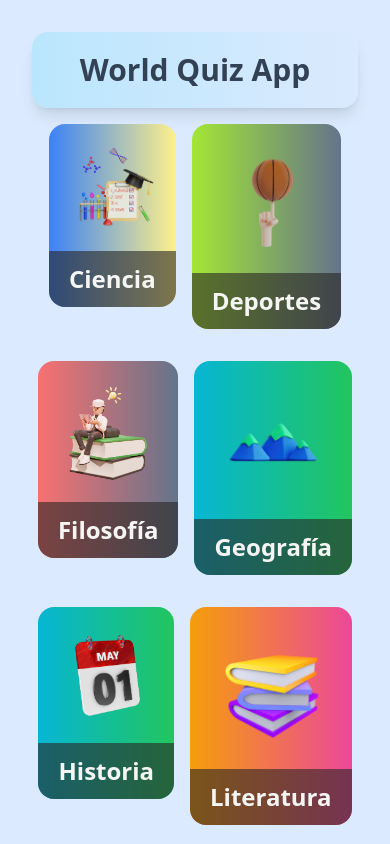
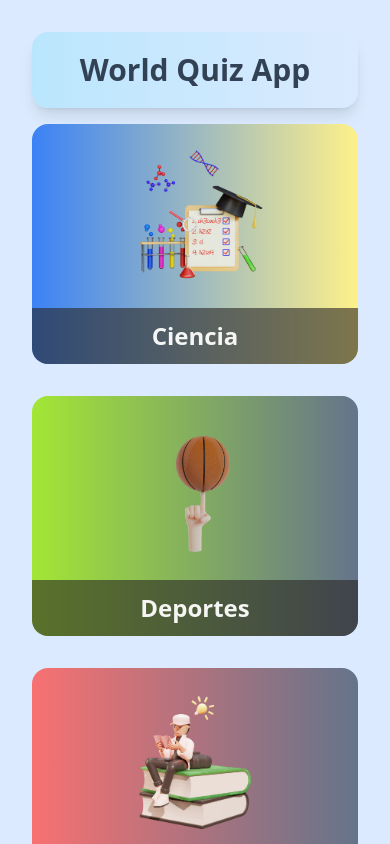
Before and after one commit to FranciscoFranco014/worldquiz, a React (Vite) app: page / in a window 390 px wide. Shown: the top 844 px of the page. Built offline with nearby package versions, Linux system fonts and the light colour scheme.

Commit message:
add responsive design, mb

```diff
--- a/src/components/CategoryCard.jsx
+++ b/src/components/CategoryCard.jsx
@@ -4,7 +4,7 @@ import { Link } from "react-router-dom"
 // eslint-disable-next-line react/prop-types
 export const CategoryCard = ({category, alt, src, gradientColor}) => {
     return(
-        <div className="  basis-1/4 flex-col  flex-wrap justify-center gap-2 mt-2">
+        <div className="  w-full sm:w-1/2 md:w-1/3 lg:w-1/4 xl:w-1/4 flex-col flex-wrap justify-center gap-2 mt-2">
             <Link
                 to={`/category/${category}`}
                 className={`grid bg-slate-500 mt-2 rounded-2xl overflow-hidden bg-gradient-to-r ${gradientColor} transition-all hover:scale-105`}
--- a/src/components/Question.jsx
+++ b/src/components/Question.jsx
@@ -62,8 +62,8 @@ export const Question = ({
                 />
             ) : (
             <div
-                className="bg-white flex flex-col justify-between shadow-md shadow-slate-300 w-[600px]
-                            h-[600px] p-10 rounded-lg">
+                className="bg-white flex flex-col md:max-xl:flex justify-between shadow-md shadow-slate-300
+                    w-full md:w-[600px] h-[600px] p-4 md:p-6 lg:p-8 rounded-lg">
 
                     <div className="flex justify-between">
                         <span className="text-xl font-bold">
--- a/src/components/Results.jsx
+++ b/src/components/Results.jsx
@@ -16,7 +16,7 @@ export const Results = ({
 	}
 
 	return (
-		<div className='bg-white flex flex-col justify-evenly items-center shadow-xl rounded-lg w-[600px] h-[600px] gap-5'>
+		<div className='bg-white flex flex-col justify-evenly items-center shadow-xl rounded-lg  w-full md:w-[600px] h-[600px] p-4 md:p-6 lg:p-8 gap-5'>
 			<h1 className='text-4xl font-bold'>Resultados</h1>
 
 			<div className='flex flex-col gap-5 text-center text-lg font-bold'>
--- a/src/pages/CategoryPage.jsx
+++ b/src/pages/CategoryPage.jsx
@@ -28,7 +28,7 @@ export function CategoryPage ()  {
 
     return (
         <div
-            className="container flex flex-col items-center justify-center gap-10"
+            className="container  flex flex-col items-center justify-center gap-10  "
             style={{ height: 'calc(100vh - 10rem)'}}
         >
         {activeQuiz ? (<Question
```
